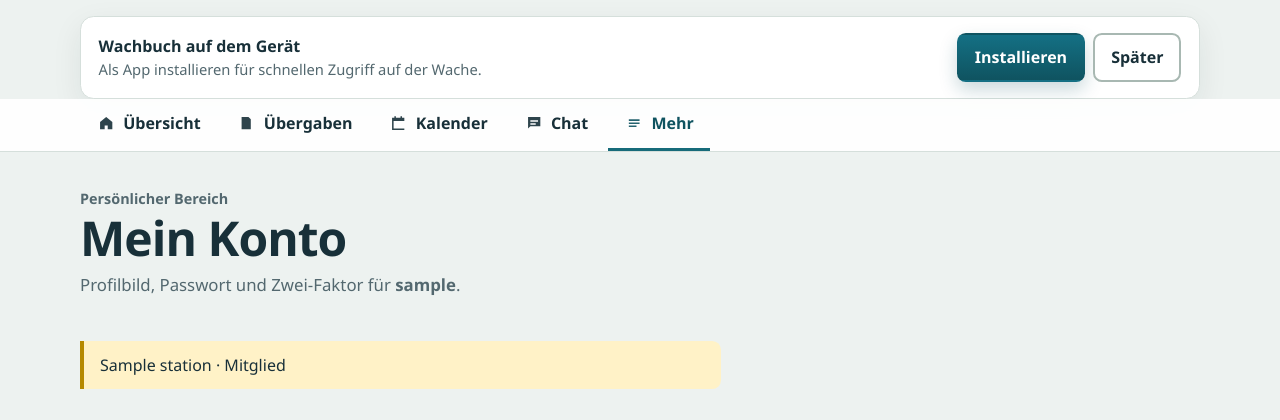
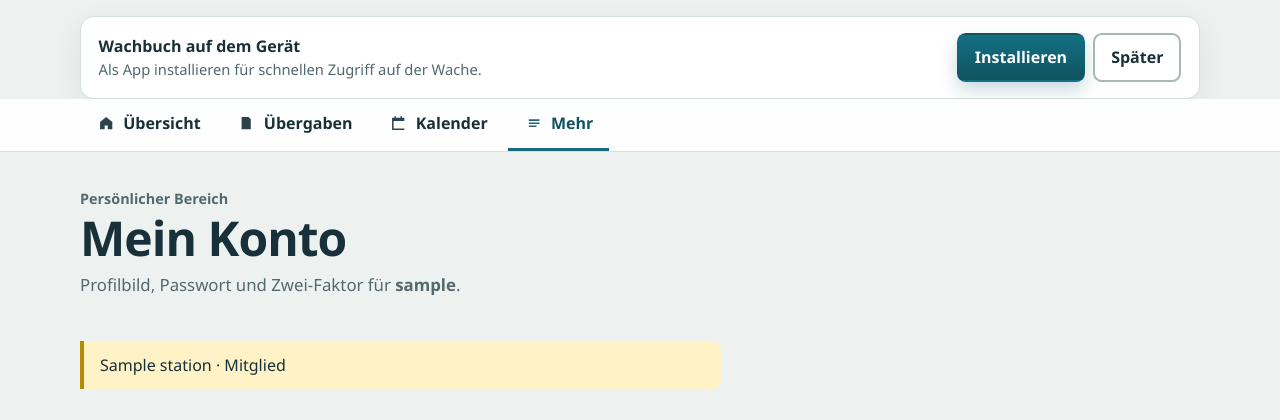
Before and after one commit to darkspike1988/Rettungswache-Wachbuch, a Django app: page /konto/ in a window 1280 px wide. Shown: the part 65-485 px from the top of the page. Run offline with Django 5.2, Linux system fonts and the light colour scheme; a user stored in the database is signed in; tables that the repository leaves empty hold one stand-in row (values such as "Sample post").

Commit message:
R-001 R-007 R-008 harden app shell

```diff
--- a/templates/base.html
+++ b/templates/base.html
@@ -18,6 +18,7 @@
   <link rel="apple-touch-icon" href="{% static 'core/icons/icon-192.png' %}">
   <title>{% block title %}{{ app_name }}{% endblock %}</title>
   <link rel="stylesheet" href="{% static 'core/app.css' %}">
+  <link rel="stylesheet" href="{% static 'core/accessibility.css' %}">
 </head>
 <body class="{% if current_membership %}has-app-nav{% endif %} {% block body_class %}{% endblock %}">
   <a class="skip-link" href="#inhalt">Zum Inhalt</a>
@@ -87,13 +88,7 @@
               <span>Kalender</span>
             </a>
           {% endif %}
-          {% if current_membership.station.chat_enabled %}
-            <a href="{% url 'chat' %}"{% if request.resolver_match.url_name == 'chat' or request.resolver_match.url_name == 'chat_hide' or 'private_chat' in request.resolver_match.url_name or 'secure_mail' in request.resolver_match.url_name %} aria-current="page"{% endif %}>
-              <span class="nav-icon" aria-hidden="true"><svg viewBox="0 0 24 24" focusable="false"><path d="M4 4h16v12H7l-3 3V4zm3 4v2h10V8H7zm0 4v2h7v-2H7z" fill="currentColor"/></svg></span>
-              <span>Chat</span>
-            </a>
-          {% endif %}
-          <a href="{% url 'more' %}"{% if request.resolver_match.url_name == 'more' or request.resolver_match.url_name == 'account_home' or request.resolver_match.url_name == 'birthdays' or request.resolver_match.url_name == 'birthday_settings' or request.resolver_match.url_name == 'coffee' or request.resolver_match.url_name == 'coffee_create' or request.resolver_match.url_name == 'coffee_correct' or request.resolver_match.url_name == 'feeds' or request.resolver_match.url_name == 'tasks_today' or request.resolver_match.url_name == 'tasks_week' or request.resolver_match.url_name == 'tasks_manage' or request.resolver_match.url_name == 'task_create' or request.resolver_match.url_name == 'task_edit' or request.resolver_match.url_name == 'team' or request.resolver_match.url_name == 'team_create' or request.resolver_match.url_name == 'membership_update' or request.resolver_match.url_name == 'station_settings' or request.resolver_match.url_name == 'audit_log' or request.resolver_match.url_name == 'push_settings' %} aria-current="page"{% endif %}>
+          <a href="{% url 'more' %}"{% if request.resolver_match.url_name == 'more' or request.resolver_match.url_name == 'account_home' or request.resolver_match.url_name == 'birthdays' or request.resolver_match.url_name == 'birthday_settings' or request.resolver_match.url_name == 'coffee' or request.resolver_match.url_name == 'coffee_create' or request.resolver_match.url_name == 'coffee_correct' or request.resolver_match.url_name == 'feeds' or request.resolver_match.url_name == 'tasks_today' or request.resolver_match.url_name == 'tasks_week' or request.resolver_match.url_name == 'tasks_manage' or request.resolver_match.url_name == 'task_create' or request.resolver_match.url_name == 'task_edit' or request.resolver_match.url_name == 'team' or request.resolver_match.url_name == 'team_create' or request.resolver_match.url_name == 'membership_update' or request.resolver_match.url_name == 'station_settings' or request.resolver_match.url_name == 'audit_log' or request.resolver_match.url_name == 'push_settings' or request.resolver_match.url_name == 'chat' or request.resolver_match.url_name == 'chat_hide' or 'private_chat' in request.resolver_match.url_name or 'secure_mail' in request.resolver_match.url_name or request.resolver_match.url_name == 'crypto_setup' %} aria-current="page"{% endif %}>
             <span class="nav-icon" aria-hidden="true"><svg viewBox="0 0 24 24" focusable="false"><path d="M5 7h14v2H5V7zm0 4h14v2H5v-2zm0 4h10v2H5v-2z" fill="currentColor"/></svg></span>
             <span>Mehr</span>
           </a>
@@ -119,6 +114,7 @@
     </div>
     <span>Keine Patienten- oder Einsatzdaten.</span>
   </footer>
+  <script src="{% static 'core/json_data.js' %}" defer></script>
   <script src="{% static 'core/app.js' %}" defer></script>
 </body>
 </html>
```
